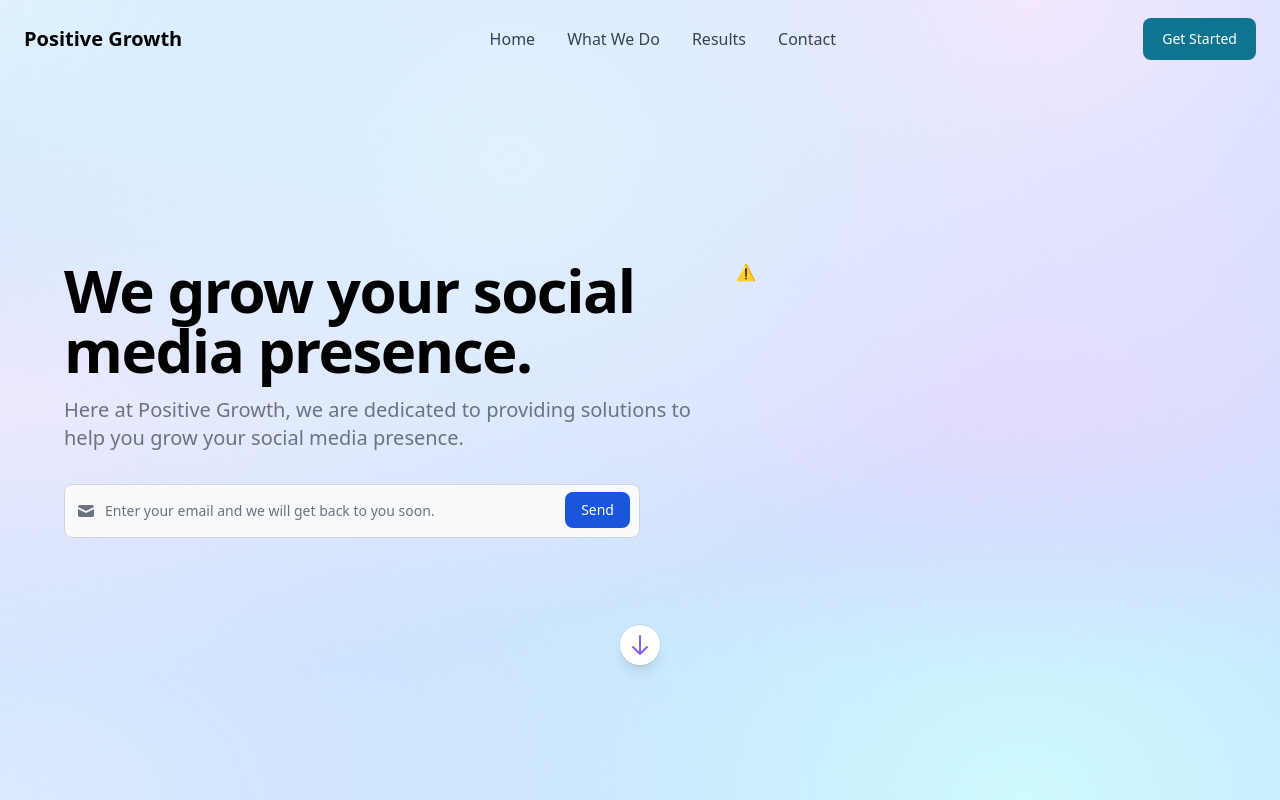
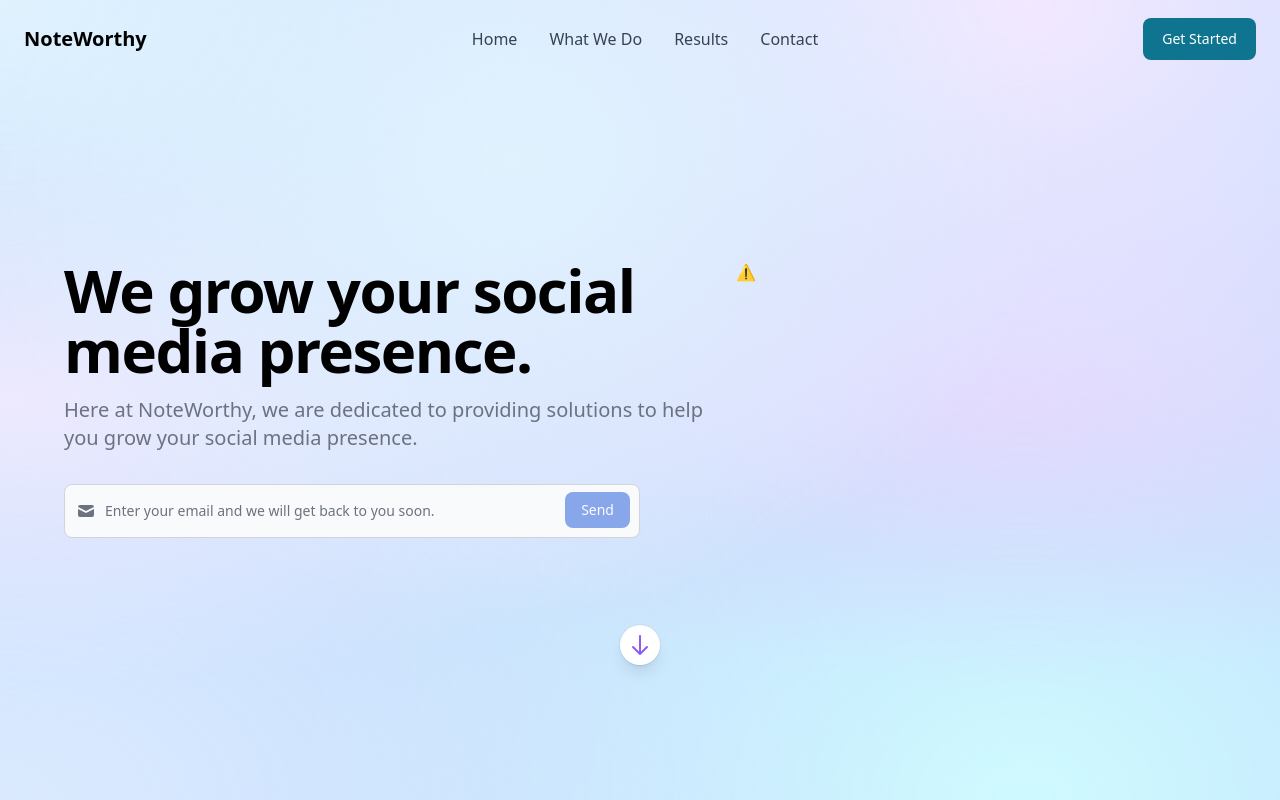
Before and after one commit to asbez-media/positive-growth.github.io, a Next.js app: page / in a window 1280 px wide. Shown: the top 800 px of the page. Built offline with nearby package versions, Linux system fonts and the light colour scheme; no server answers.

Commit message:
name change

```diff
--- a/components/contact.jsx
+++ b/components/contact.jsx
@@ -19,7 +19,7 @@ function Contact() {
         {
           from_name: name,
           from_email: email,
-          to_name: "Positive Growth Support",
+          to_name: "NoteWorthy Support",
           message: message,
           reply_to: email,
         },
--- a/components/footer.jsx
+++ b/components/footer.jsx
@@ -2,24 +2,24 @@
 function Footer() {
   return (
     <>
-      <footer class='p-4 bg-transparent md:p-8 lg:p-10 bg-blue-400/50 dark:bg-blue-900/50'>
-        <div class='mx-auto max-w-screen-xl text-center'>
+      <footer className='p-4 bg-transparent md:p-8 lg:p-10 bg-blue-400/50 dark:bg-blue-900/50'>
+        <div className='mx-auto max-w-screen-xl text-center'>
           <span className='flex justify-center items-center text-2xl font-semibold text-gray-900 dark:text-white'>
             <img
               src='/logo.png'
               alt='logo'
               className='h-10 w-10 mr-4 rounded-full'
             />
-            Positive Growth
+            NoteWorthy
           </span>
-          <p class='my-6 text-gray-500 dark:text-gray-400'>
+          <p className='my-6 text-gray-500 dark:text-gray-400'>
             Growing your social media presence in real time.
           </p>
 
-          <span class='text-sm text-gray-500 sm:text-center dark:text-gray-400'>
+          <span className='text-sm text-gray-500 sm:text-center dark:text-gray-400'>
             © 2022{" "}
-            <a href='#' class='hover:underline'>
-              Positive Growth
+            <a href='#' className='hover:underline'>
+              NoteWorthy
             </a>
             . All Rights Reserved.
           </span>
--- a/components/header.jsx
+++ b/components/header.jsx
@@ -17,11 +17,11 @@ function Header() {
             >
               <Link href='/' className='flex items-center'>
                 <span className='self-center text-xl font-semibold whitespace-nowrap dark:text-white'>
-                  Positive Growth
+                  NoteWorthy
                 </span>
               </Link>
             </motion.div>
-            <div class='flex items-center lg:order-2'>
+            <div className='flex items-center lg:order-2'>
               <Button
                 onClick={() => {
                   window.document.getElementById("contact").scrollIntoView({
--- a/components/hero.jsx
+++ b/components/hero.jsx
@@ -19,8 +19,8 @@ function Hero() {
                 We grow your social media presence.
               </h1>
               <p className='max-w-2xl mb-6 font-light text-gray-500 lg:mb-8 md:text-lg lg:text-xl dark:text-gray-400'>
-                Here at Positive Growth, we are dedicated to providing solutions
-                to help you grow your social media presence.
+                Here at NoteWorthy, we are dedicated to providing solutions to
+                help you grow your social media presence.
               </p>
               <NameAndEmail />
             </motion.div>
--- a/components/nameEmail.jsx
+++ b/components/nameEmail.jsx
@@ -1,7 +1,10 @@
 import emailjs from "@emailjs/browser";
+import { useState } from "react";
 import { toast } from "react-toastify";
 
 function NameAndEmail() {
+  const [email, setEmail] = useState("");
+
   return (
     <>
       <form
@@ -14,9 +17,9 @@ function NameAndEmail() {
               "service_4a3n75o",
               "template_499y21o",
               {
-                from_name: "Positive Growth Landing Website",
+                from_name: "NoteWorthy Landing Website",
                 from_email: email,
-                to_name: "Positive Growth Support",
+                to_name: "NoteWorthy Support",
                 message: `User ${email} wants to get in touch.`,
                 reply_to: email,
               },
@@ -53,15 +56,15 @@ function NameAndEmail() {
       >
         <label
           for='search'
-          class='mb-2 text-sm font-medium text-gray-900 sr-only dark:text-white'
+          className='mb-2 text-sm font-medium text-gray-900 sr-only dark:text-white'
         >
           Search
         </label>
-        <div class='relative'>
-          <div class='absolute inset-y-0 left-0 flex items-center pl-3 pointer-events-none'>
+        <div className='relative'>
+          <div className='absolute inset-y-0 left-0 flex items-center pl-3 pointer-events-none'>
             <svg
               aria-hidden='true'
-              class='w-5 h-5 text-gray-500 dark:text-gray-400'
+              className='w-5 h-5 text-gray-500 dark:text-gray-400'
               fill='currentColor'
               viewBox='0 0 20 20'
               xmlns='http://www.w3.org/2000/svg'
@@ -73,13 +76,16 @@ function NameAndEmail() {
           <input
             type='email'
             id='email'
-            class='block w-full p-4 pl-10 text-sm text-gray-900 border border-gray-300 rounded-lg bg-gray-50 focus:ring-blue-500 focus:border-blue-500 dark:bg-gray-700 dark:border-gray-600 dark:placeholder-gray-400 dark:text-white dark:focus:ring-blue-500 dark:focus:border-blue-500'
+            className='block w-full p-4 pl-10 text-sm text-gray-900 border border-gray-300 rounded-lg bg-gray-50 focus:ring-blue-500 focus:border-blue-500 dark:bg-gray-700 dark:border-gray-600 dark:placeholder-gray-400 dark:text-white dark:focus:ring-blue-500 dark:focus:border-blue-500'
             placeholder='Enter your email and we will get back to you soon.'
             required
+            onChange={(e) => setEmail(e.target.value)}
           />
           <button
             type='submit'
-            class='text-white absolute right-2.5 bottom-2.5 bg-blue-700 hover:bg-blue-800 focus:ring-4 focus:outline-none focus:ring-blue-300 font-medium rounded-lg text-sm px-4 py-2 dark:bg-blue-600 dark:hover:bg-blue-700 dark:focus:ring-blue-800'
+            className='text-white absolute right-2.5 bottom-2.5 bg-blue-700 hover:bg-blue-800 focus:ring-4 focus:outline-none focus:ring-blue-300 font-medium rounded-lg text-sm px-4 py-2 dark:bg-blue-600 dark:hover:bg-blue-700 dark:focus:ring-blue-800 disabled:opacity-50 disabled:cursor-not-allowed
+            '
+            disabled={email.trim().length === 0}
           >
             Send
           </button>
--- a/pages/index.js
+++ b/pages/index.js
@@ -9,7 +9,7 @@ function App() {
   return (
     <>
       <Head>
-        <title>Positive Growth</title>
+        <title>NoteWorthy</title>
         <meta
           name='description'
           content='Make your social media profiles grow and attract more audience.'
--- a/tailwind.config.js
+++ b/tailwind.config.js
@@ -6,7 +6,7 @@ module.exports = {
     "./pages/**/*.{js,ts,jsx,tsx}",
     "./components/**/*.{js,ts,jsx,tsx}",
   ],
-  darkMode: "class", // or 'media' or 'class'
+  darkMode: "media", // or 'media' or 'class'
   theme: {
     extend: {},
   },
```
